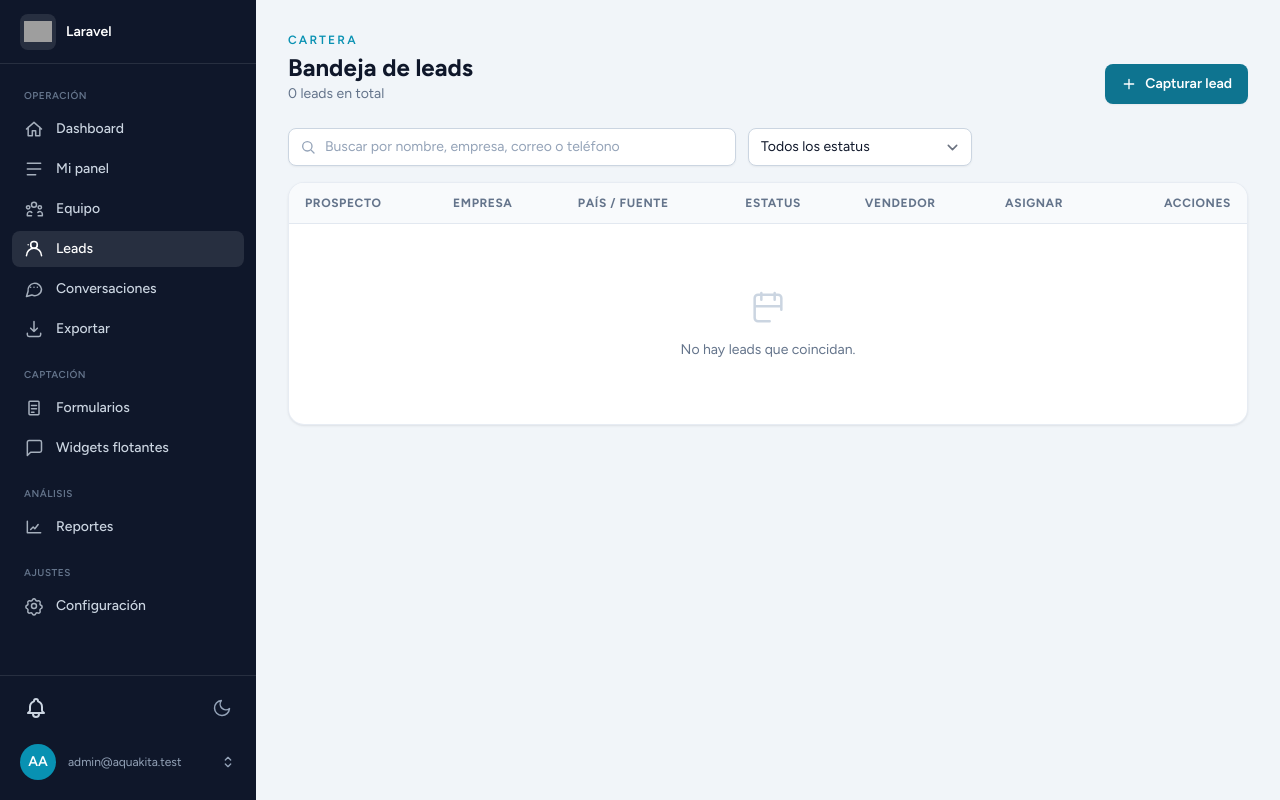
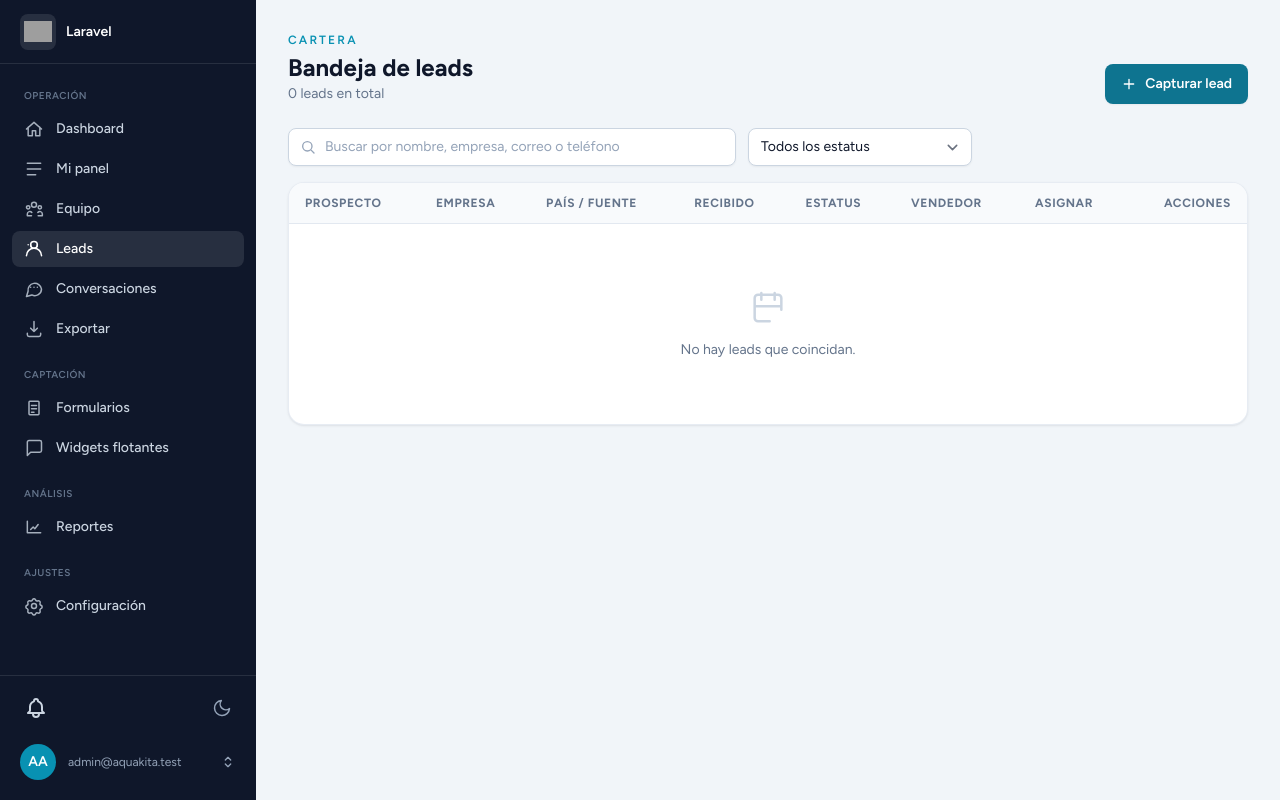
Before and after one commit to joshuarns/aquakita-crm, a Laravel app: page /leads in a window 1280 px wide. Run offline with Laravel 12, Linux system fonts and the light colour scheme; a user stored in the database is signed in; data comes from the database, SQL or seed files in the repository; data that the repository does not hold is empty; style sheets or scripts are compiled from the project's sources; some libraries are stand-ins or nearby versions; grey boxes are pictures that could not be loaded.

Commit message:
Leads: columna "Recibido" con fecha y hora de llegada
Nueva columna en la bandeja con la fecha y hora de creación del lead, en la
zona horaria de la empresa, con tooltip del instante exacto y "hace X".

Co-Authored-By: Claude Opus 4.8 <noreply@anthropic.com>

```diff
--- a/resources/views/livewire/leads/index.blade.php
+++ b/resources/views/livewire/leads/index.blade.php
@@ -144,6 +144,7 @@ new #[Layout('layouts.app')] class extends Component
 @php
     $avatarPalette = ['bg-brand-600', 'bg-indigo-500', 'bg-emerald-500', 'bg-amber-500', 'bg-rose-500', 'bg-sky-500'];
     $statusBadge = fn ($s) => $s?->is_won ? 'badge-success' : ($s?->is_final ? 'badge-neutral' : 'badge-brand');
+    $tz = auth()->user()->company?->timezone ?: config('app.timezone', 'UTC');
 @endphp
 
 <div class="mx-auto max-w-7xl px-4 py-8 sm:px-6 lg:px-8">
@@ -192,6 +193,7 @@ new #[Layout('layouts.app')] class extends Component
                         <th class="px-4 py-3">{{ __('Prospecto') }}</th>
                         <th class="px-4 py-3">{{ __('Empresa') }}</th>
                         <th class="px-4 py-3">{{ __('País / Fuente') }}</th>
+                        <th class="px-4 py-3">{{ __('Recibido') }}</th>
                         <th class="px-4 py-3">{{ __('Estatus') }}</th>
                         <th class="px-4 py-3">{{ __('Vendedor') }}</th>
                         @can('leads.assign')
@@ -235,6 +237,11 @@ new #[Layout('layouts.app')] class extends Component
                                     {{ $medio['label'] }}
                                 </span>
                             </td>
+                            @php($recibido = $lead->created_at?->copy()->setTimezone($tz))
+                            <td class="px-4 py-3 text-slate-700 dark:text-slate-300" title="{{ $recibido?->translatedFormat('d/m/Y H:i') }} · {{ $lead->created_at?->diffForHumans() }}">
+                                <div class="text-sm">{{ $recibido?->translatedFormat('d M Y') }}</div>
+                                <div class="text-xs text-slate-500 dark:text-slate-400">{{ $recibido?->format('H:i') }}</div>
+                            </td>
                             <td class="px-4 py-3">
                                 <span class="{{ $statusBadge($lead->status) }}">{{ $lead->status?->name }}</span>
                             </td>
@@ -263,7 +270,7 @@ new #[Layout('layouts.app')] class extends Component
                         </tr>
                     @empty
                         <tr>
-                            <td colspan="7" class="px-4 py-16 text-center">
+                            <td colspan="8" class="px-4 py-16 text-center">
                                 <svg class="mx-auto h-10 w-10 text-slate-300 dark:text-slate-600" fill="none" viewBox="0 0 24 24" stroke="currentColor" stroke-width="1.5"><path stroke-linecap="round" stroke-linejoin="round" d="M20 13V6a2 2 0 00-2-2H6a2 2 0 00-2 2v12a2 2 0 002 2h7M16 3v4M8 3v4M4 11h16"/></svg>
                                 <p class="mt-3 text-sm text-muted">{{ __('No hay leads que coincidan.') }}</p>
                             </td>
```
